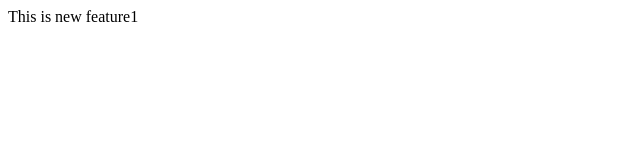
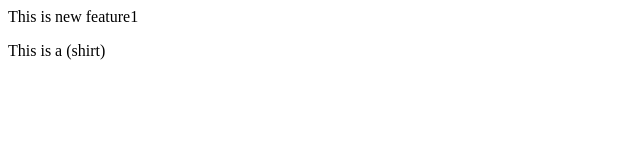
Before and after one commit to CharanReddy-Builds/localrepo, a plain HTML site: page index.html in a window 1280 px wide. Shown: the full height of the page, 0-640 px from the left. Drawn offline with Linux system fonts and the light colour scheme.

Commit message:
shirt feature added

```diff
--- a/index.html
+++ b/index.html
@@ -1 +1,2 @@
 <p>This is new feature1</p>
+<p>This is a (shirt)</p>
```
